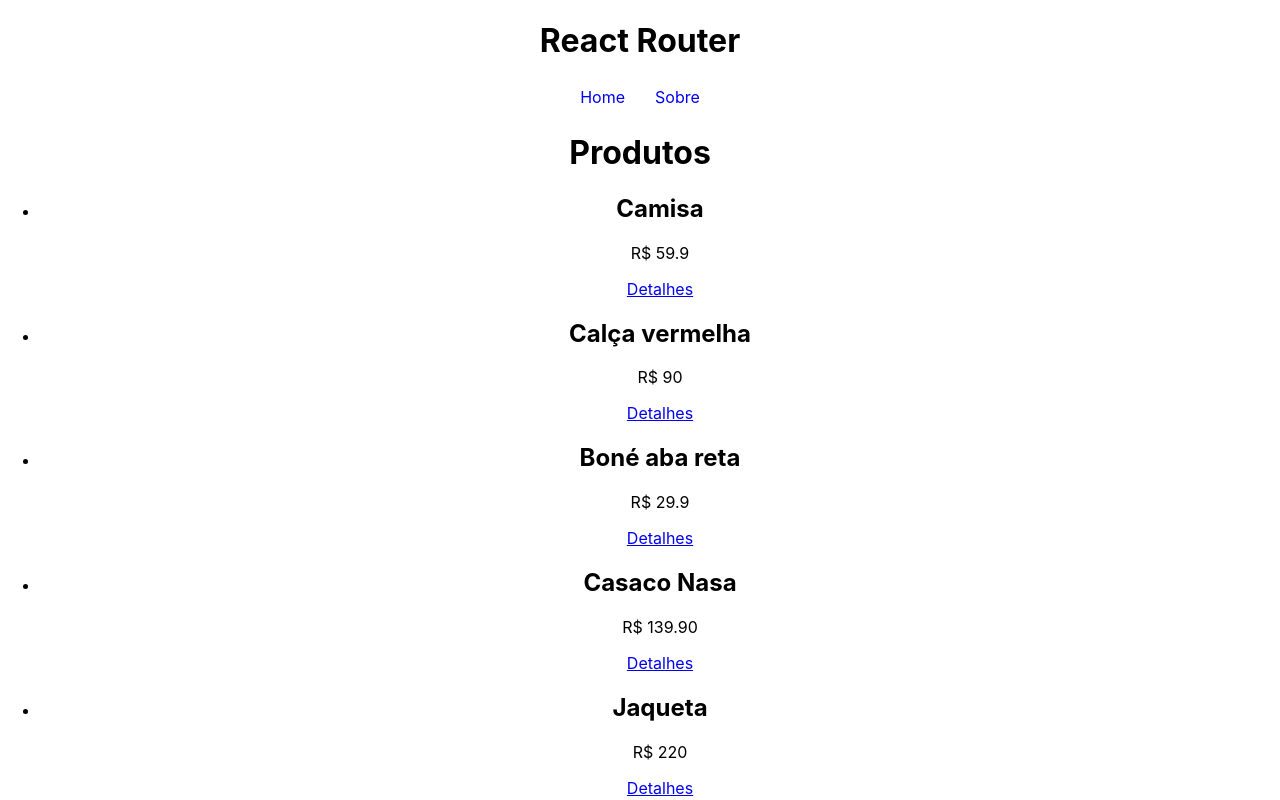
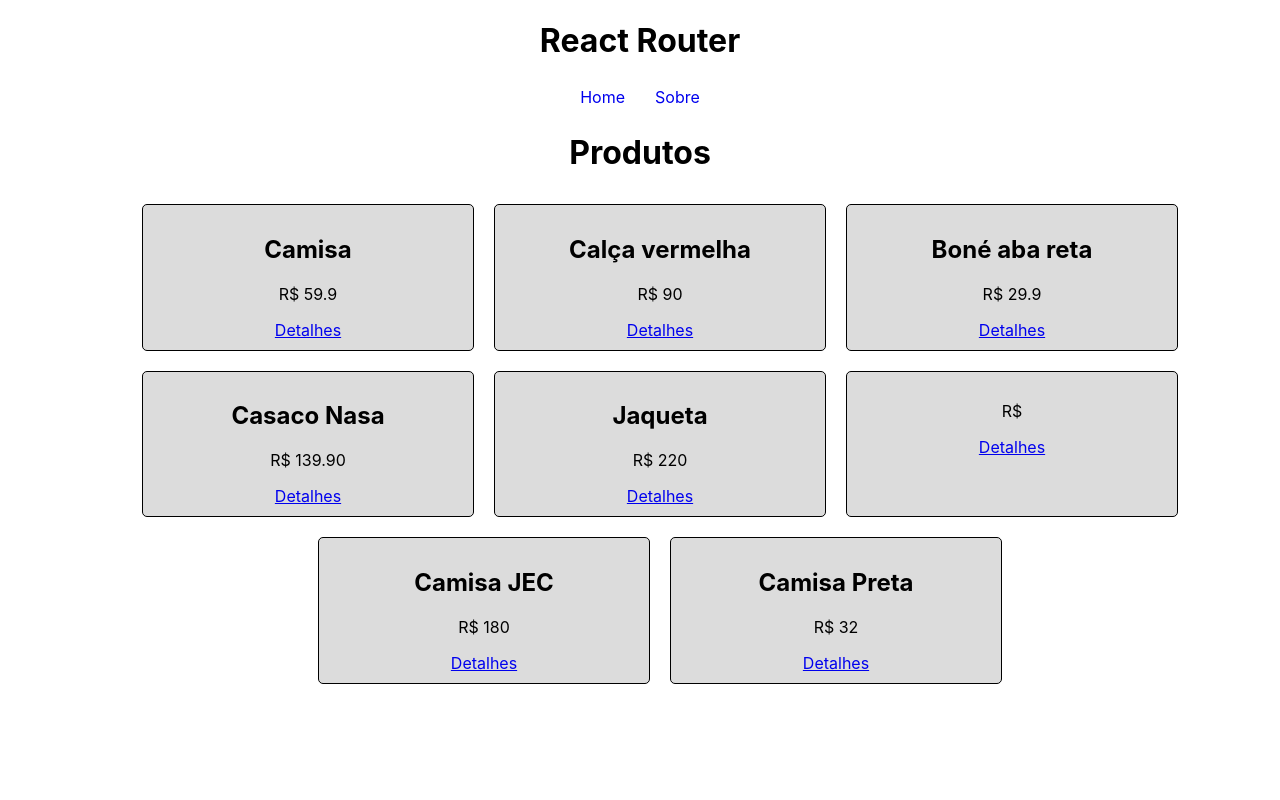
Before and after one commit to andrematos90/React, a React (Create React App) app in the folder Hora de Codar/07 - React Router/projeto/: page / in a window 1280 px wide. Shown: the top 800 px of the page. Built offline with nearby package versions, Linux system fonts and the light colour scheme; data requests are answered from the project's data file.

Commit message:
carregando dados

```diff
--- a/Hora de Codar/07 - React Router/projeto/src/pages/Home.css
+++ b/Hora de Codar/07 - React Router/projeto/src/pages/Home.css
@@ -0,0 +1,20 @@
+.products {
+    display: flex;
+    justify-content: center;
+    flex-wrap: wrap;
+
+}
+
+.products li {
+    background-color: #DCDCDC;
+    border: 1px solid black;
+
+    border-radius: 5px;
+    padding: 10px;
+    text-align: center;
+    list-style: none;
+    margin:  10px 10px;
+    width: 25%;
+
+
+}
```
Also changed, not shown: Hora de Codar/07 - React Router/projeto/src/App.js (+13 -20 lines), 2 other files (tests, documents, lock files or other folders).
